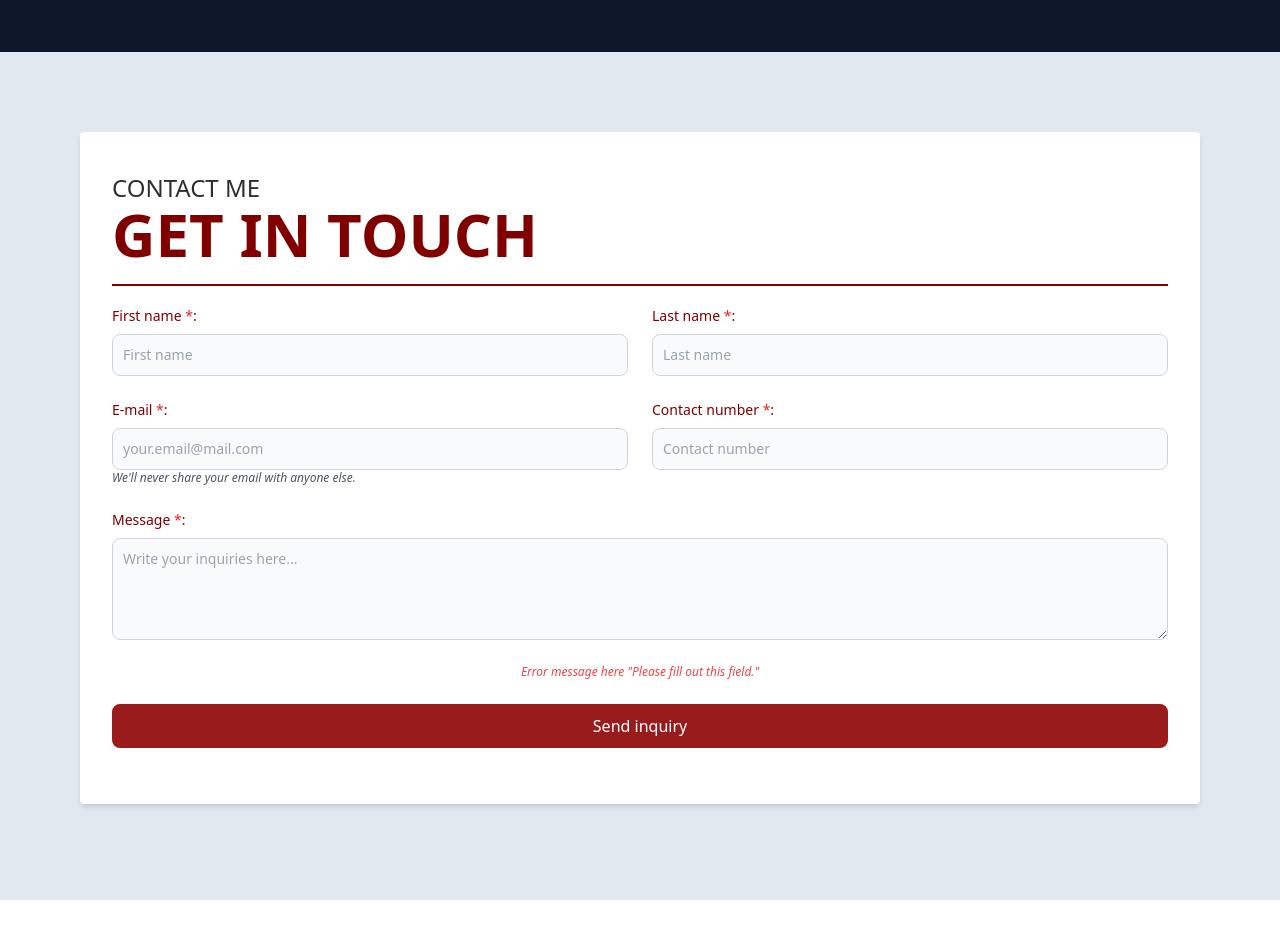
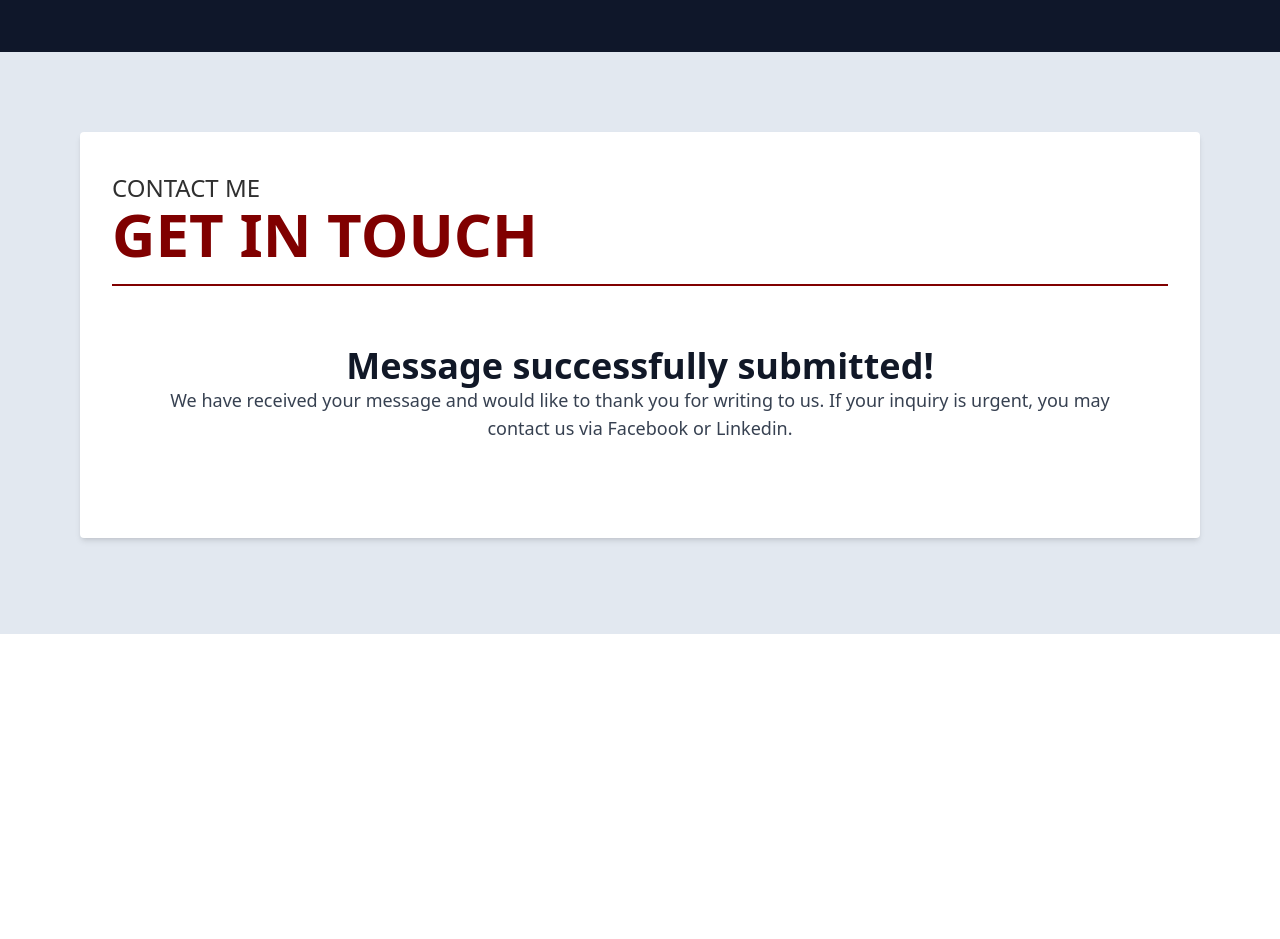
Before and after one commit to zirc31/ZircDevPortfolio, a React (Create React App) app: page / in a window 1280 px wide. Shown: the part 4380-5319 px from the top of the page. After the commit the page ends 5089 px from the top, so only its background shows below. Built offline with nearby package versions, Linux system fonts and the light colour scheme.

Commit message:
Feat: update package, update contact

```diff
--- a/package.json
+++ b/package.json
@@ -10,6 +10,7 @@
     "@testing-library/jest-dom": "^5.16.5",
     "@testing-library/react": "^13.4.0",
     "@testing-library/user-event": "^13.5.0",
+    "axios": "^1.4.0",
     "react": "^18.2.0",
     "react-dom": "^18.2.0",
     "react-router-dom": "^6.13.0",
--- a/src/components/Contact.js
+++ b/src/components/Contact.js
@@ -1,58 +1,143 @@
 import React from 'react';
+import { useState } from 'react';
+import axios from 'axios';
 
 const Contact = () => {
+
+    const [ firstName, setFirstName ] = useState('');
+    const [ lastName, setLastName ] = useState('');
+    const [ email, setEmail ] = useState('');
+    const [ contactNumber, setContactNumber ] = useState('');
+    const [ message, setMessage ] = useState('');
+    const [ errMessage, setErrMessage ] = useState('');
+    const [ successMessage, setSuccessMessage ] = useState('false');
+
+    const submitForm = () => {
+
+    };
+
+    const handleSendForm = (e) => {
+
+        e.preventDefault();
+
+        // const formBody = {
+        //     firstName: firstName,
+        //     lastName: lastName,
+        //     email: email,
+        //     contactNumber: contactNumber,
+        //     message: message
+        // }
+        // console.log( formBody );
+
+        // validation
+        if ( /^\w+([\.-]?\w+)*@\w+([\.-]?\w+)*(\.\w{2,3})+$/.test(email) ) {
+            setErrMessage('');
+        } else {
+            setErrMessage('Invalid email format.');
+        }
+
+        if( errMessage > '' ) {
+        } else {
+            setFirstName('');
+            setLastName('');
+            setEmail('');
+            setContactNumber('');
+            setMessage('');
+
+            submitForm();
+        }
+
+    };
+
     return (
         <>
         <div className='w-full flex justify-center bg-slate-200'>
             <div id="contact" className='mb-5'></div>
             <div className='sm:w-full md:container my-20 sm:px-10 md:px-20 z-cl-secondary'>
-                <form className="w-full bg-white shadow-md rounded px-8 py-10 pb-8 mb-4 z-cl-primary">
+                <form className="w-full bg-white shadow-md rounded px-8 py-10 pb-8 mb-4 z-cl-primary"
+                    onSubmit={ handleSendForm }>
                     <div>
                         <h1 className='text-2xl font-medium z-cl-secondary'>CONTACT ME</h1>
                         <h1 className='text-6xl font-bold z-cl-primary'>GET IN TOUCH</h1>
                         <div className='z-divider-r80 my-5'></div>
                     </div>
+                    {
+                        !successMessage &&
+                        <>
                             <div className="flex flex-wrap -mx-3 mb-6">
                                 <div className="w-full md:w-1/2 px-3 mb-6 md:mb-0">
-                            <label for="first-name" class="block mb-2 text-sm font-medium dark:text-white">First name <span className=' text-red-600'>*</span>:</label>
-                            <input className="block p-2.5 w-full text-sm z-cl-form bg-gray-50 rounded-lg border border-gray-300 focus:ring-blue-500 focus:border-blue-500 dark:bg-gray-700 dark:border-gray-600 dark:placeholder-gray-400 dark:text-white dark:focus:ring-blue-500 dark:focus:border-blue-500" id="first-name" type="text" placeholder="First name" required/>
+                                    <label for="first-name" class="block mb-2 text-sm font-medium dark:text-white">First name:</label>
+                                    <input className="block p-2.5 w-full text-sm z-cl-form bg-gray-50 rounded-lg border border-gray-300 focus:ring-blue-500 focus:border-blue-500 dark:bg-gray-700 dark:border-gray-600 dark:placeholder-gray-400 dark:text-white dark:focus:ring-blue-500 dark:focus:border-blue-500" id="first-name" type="text" placeholder="First name"
+                                        value={ firstName }
+                                        onChange={ e => setFirstName(e.target.value) }
+                                        required/>
                                 </div>
                                 <div className="w-full md:w-1/2 px-3">
-                            <label for="last-name" class="block mb-2 text-sm font-medium dark:text-white">Last name <span className=' text-red-600'>*</span>:</label>
-                            <input className="block p-2.5 w-full text-sm z-cl-form bg-gray-50 rounded-lg border border-gray-300 focus:ring-blue-500 focus:border-blue-500 dark:bg-gray-700 dark:border-gray-600 dark:placeholder-gray-400 dark:text-white dark:focus:ring-blue-500 dark:focus:border-blue-500" id="last-name" type="text" placeholder="Last name" required/>
+                                    <label for="last-name" class="block mb-2 text-sm font-medium dark:text-white">Last name:</label>
+                                    <input className="block p-2.5 w-full text-sm z-cl-form bg-gray-50 rounded-lg border border-gray-300 focus:ring-blue-500 focus:border-blue-500 dark:bg-gray-700 dark:border-gray-600 dark:placeholder-gray-400 dark:text-white dark:focus:ring-blue-500 dark:focus:border-blue-500" id="last-name" type="text" placeholder="Last name"
+                                        value={ lastName }
+                                        onChange={ e => setLastName(e.target.value) }
+                                        required/>
                                 </div>
                             </div>
                             <div className="flex flex-wrap -mx-3 mb-6">
                                 <div className="w-full md:w-1/2 px-3 mb-6 md:mb-0">
-                            <label for="email" class="block mb-2 text-sm font-medium dark:text-white">E-mail <span className=' text-red-600'>*</span>:</label>
-                            <input className="block p-2.5 w-full text-sm z-cl-form bg-gray-50 rounded-lg border border-gray-300 focus:ring-blue-500 focus:border-blue-500 dark:bg-gray-700 dark:border-gray-600 dark:placeholder-gray-400 dark:text-white dark:focus:ring-blue-500 dark:focus:border-blue-500" id="email" type="text" placeholder="your.email@mail.com" required/>
+                                    <label for="email" class="block mb-2 text-sm font-medium dark:text-white">E-mail:</label>
+                                    <input className="block p-2.5 w-full text-sm z-cl-form bg-gray-50 rounded-lg border border-gray-300 focus:ring-blue-500 focus:border-blue-500 dark:bg-gray-700 dark:border-gray-600 dark:placeholder-gray-400 dark:text-white dark:focus:ring-blue-500 dark:focus:border-blue-500" id="email" type="email" placeholder="your.email@mail.com"
+                                        value={ email }
+                                        onChange={ e => setEmail(e.target.value) }
+                                        required/>
                                     <p className="text-gray-600 text-xs italic">We'll never share your email with anyone else.</p>
                                 </div>
                                 <div className="w-full md:w-1/2 px-3">
-                            <label for="contact-number" class="block mb-2 text-sm font-medium dark:text-white">Contact number <span className=' text-red-600'>*</span>:</label>
-                            <input className="block p-2.5 w-full text-sm z-cl-form bg-gray-50 rounded-lg border border-gray-300 focus:ring-blue-500 focus:border-blue-500 dark:bg-gray-700 dark:border-gray-600 dark:placeholder-gray-400 dark:text-white dark:focus:ring-blue-500 dark:focus:border-blue-500" id="contact-number" type="text" placeholder="Contact number" required/>
+                                    <label for="contact-number" class="block mb-2 text-sm font-medium dark:text-white">Contact number:</label>
+                                    <input className="block p-2.5 w-full text-sm z-cl-form bg-gray-50 rounded-lg border border-gray-300 focus:ring-blue-500 focus:border-blue-500 dark:bg-gray-700 dark:border-gray-600 dark:placeholder-gray-400 dark:text-white dark:focus:ring-blue-500 dark:focus:border-blue-500" id="contact-number" type="text" placeholder="Contact number"
+                                        value={ contactNumber }
+                                        onChange={ e => setContactNumber(e.target.value) }
+                                        required/>
                                 </div>
                             </div>
                             <div className="flex flex-wrap -mx-3 mb-6">
                                 <div className="w-full px-3">
-                            <label for="message" class="block mb-2 text-sm font-medium dark:text-white">Message <span className=' text-red-600'>*</span>:</label>
-                            <textarea id="message" rows="4" class="block p-2.5 w-full text-sm z-cl-form bg-gray-50 rounded-lg border border-gray-300 focus:ring-blue-500 focus:border-blue-500 dark:bg-gray-700 dark:border-gray-600 dark:placeholder-gray-400 dark:text-white dark:focus:ring-blue-500 dark:focus:border-blue-500" placeholder="Write your inquiries here..."></textarea>
+                                    <label for="message" class="block mb-2 text-sm font-medium dark:text-white">Message:</label>
+                                    <textarea id="message" rows="4" class="block p-2.5 w-full text-sm z-cl-form bg-gray-50 rounded-lg border border-gray-300 focus:ring-blue-500 focus:border-blue-500 dark:bg-gray-700 dark:border-gray-600 dark:placeholder-gray-400 dark:text-white dark:focus:ring-blue-500 dark:focus:border-blue-500" placeholder="Write your inquiries here..."
+                                        value={ message }
+                                        onChange={ e => setMessage(e.target.value) }
+                                        required></textarea>
                                 </div>
                             </div>
+                            {
+                                errMessage &&
                                 <div className="flex flex-wrap -mx-3 mb-6">
                                     <div className="w-full px-3 text-center">
-                            <p className="text-red-500 text-xs italic">Error message here "Please fill out this field." </p>
+                                        <p className="text-red-500 text-xs italic">{ errMessage }</p>
                                     </div>
                                 </div>
+                            }
                             <div className="flex flex-wrap -mx-3 mb-6">
                                 <div className="w-full px-3">
                                     <button
-                                type="button"
+                                        type="submit"
                                         className="w-full bg-red-800 text-white font-medium border-2 border-red-800 rounded-lg px-8 py-2">
                                         Send inquiry
                                     </button>
                                 </div>
                             </div>
+                        </>
+                    }
+                    {
+                        successMessage &&
+                        <>
+                            <div className="flex flex-wrap -mx-3 mb-6 p-20 sm:p-10">
+                                <h2 className="w-full text-center font-sans text-3xl font-bold text-gray-900 sm:text-4xl md:mx-auto">
+                                    Message successfully submitted!
+                                </h2>
+                                <p className="w-full text-center text-gray-700 md:text-lg">
+                                    We have received your message and would like to thank you for writing to us. If your inquiry is urgent, you may contact us via Facebook or Linkedin.
+                                </p>
+                            </div>
+                        </>
+                    }
                 </form>
             </div>
         </div>
```
Also changed, not shown: 1 other file (tests, documents, lock files or other folders). Lines whose indentation alone changed are shown as unchanged.
